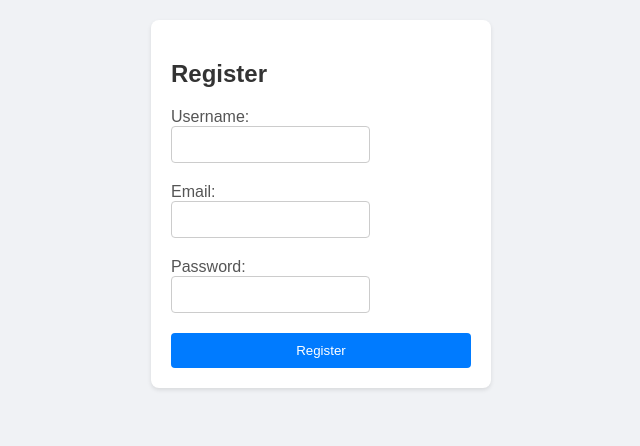
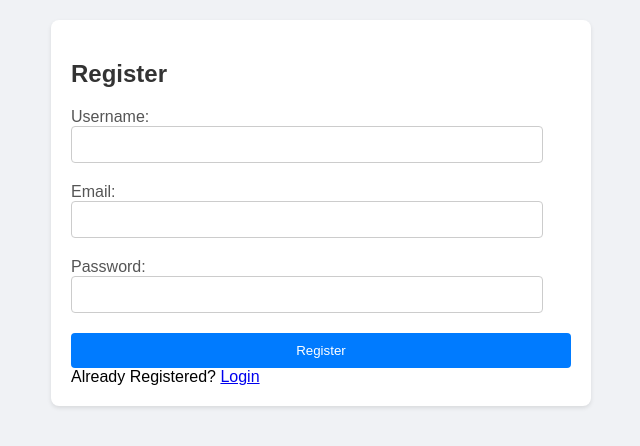
Before and after one commit to Sureshp509/Task_Management, a React (Create React App) app in the folder frontend/: page / in a window 1280 px wide. Shown: the top 446 px of the page, without its empty margins (319-959 px from the left). Built offline with nearby package versions, Linux system fonts and the light colour scheme.

Commit message:
Updated Css

```diff
--- a/frontend/src/components/Register.js
+++ b/frontend/src/components/Register.js
@@ -1,5 +1,5 @@
 import React, { useState } from 'react';
-import { useNavigate } from 'react-router-dom';
+import { useNavigate,Link } from 'react-router-dom';
 import { register } from '../services/api';
 
 const Register = () => {
@@ -36,6 +36,7 @@ const Register = () => {
                     <input type="password" value={password} onChange={(e) => setPassword(e.target.value)} required />
                 </div>
                 <button type="submit">Register</button>
+                <span>Already Registered? <Link to="/login">Login</Link></span>
             </form>
         </div>
     );
--- a/frontend/src/index.css
+++ b/frontend/src/index.css
@@ -12,7 +12,7 @@ h2 {
 form {
   display: flex;
   flex-direction: column;
-  width: 300px;
+  width: 500px;
   margin: 20px auto;
   padding: 20px;
   background-color: #fff;
@@ -28,6 +28,7 @@ label {
 input {
   margin-bottom: 20px;
   padding: 10px;
+  width:90%;
   border: 1px solid #ccc;
   border-radius: 4px;
 }
```
